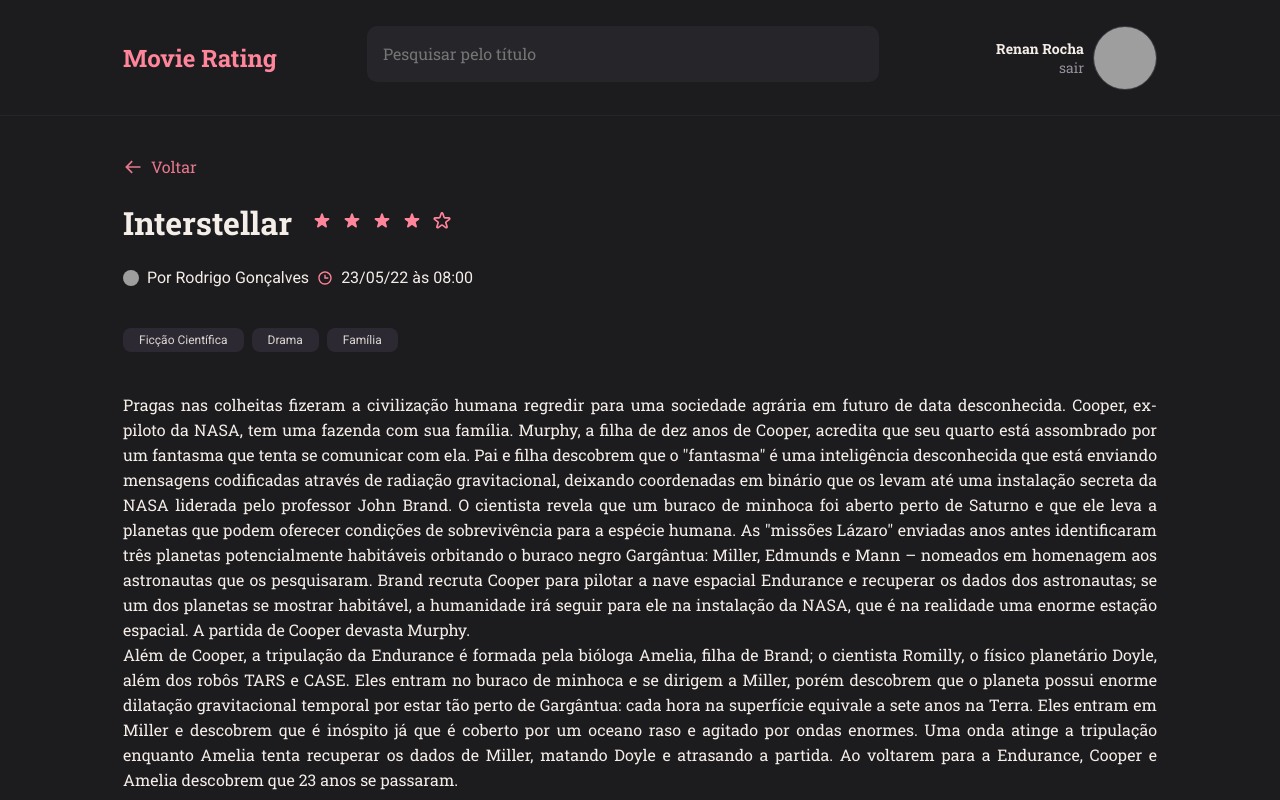
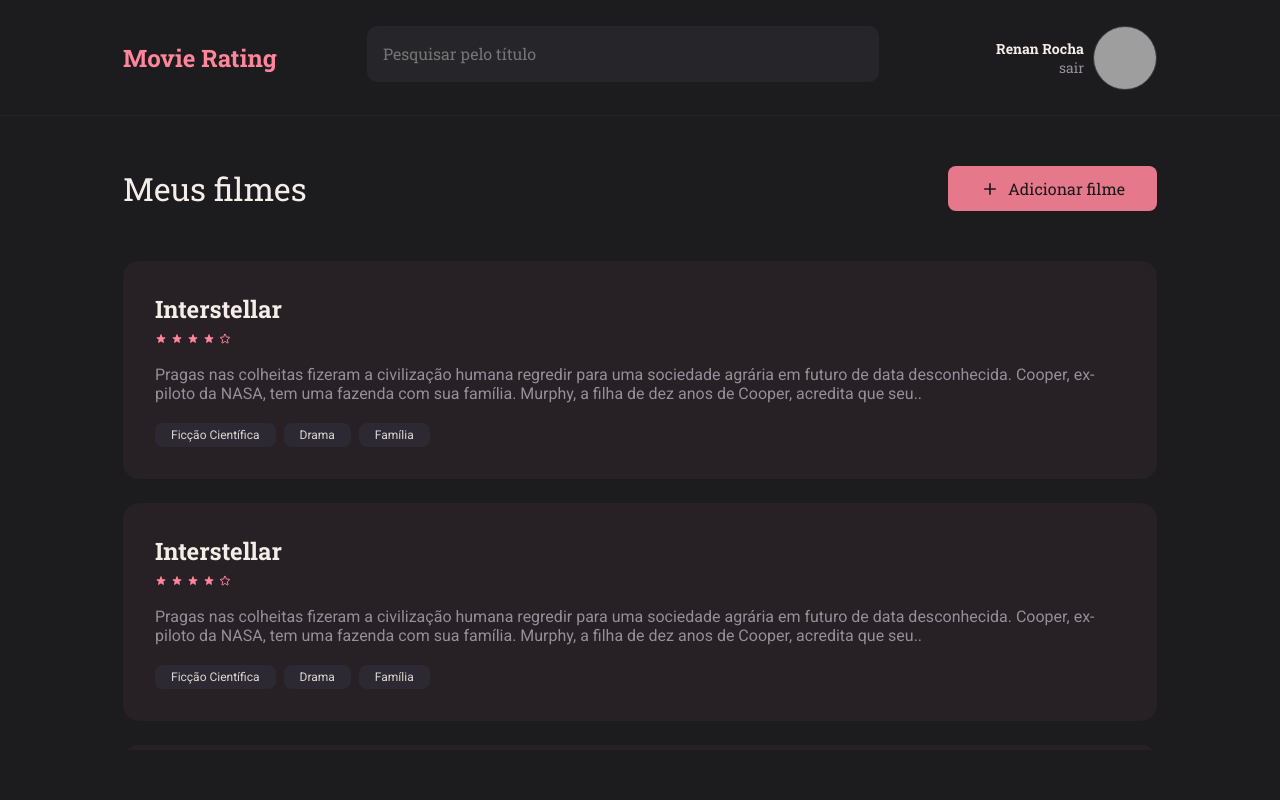
Before and after one commit to renanr0cha/explorer-movies-front, a React (Vite) app: page / in a window 1280 px wide. Built offline with nearby package versions, Linux system fonts and the light colour scheme; grey boxes are pictures that could not be loaded.

Commit message:
routes 50% done

```diff
--- a/src/main.jsx
+++ b/src/main.jsx
@@ -5,13 +5,13 @@
 import { ThemeProvider } from 'styled-components'
 import theme from "./styles/theme"
 
-import { Details } from './pages/Details'
+import { Routes } from './routes'
 
 ReactDOM.createRoot(document.getElementById('root')).render(
   <React.StrictMode>
     <ThemeProvider theme={theme}>
       <GlobalStyles/>
-        <Details />
+        <Routes />
     </ThemeProvider>
   </React.StrictMode>
 )
--- /dev/null
+++ b/src/routes/index.jsx
@@ -0,0 +1,11 @@
+import { BrowserRouter } from "react-router-dom";
+
+import { AppRoutes } from "./app.routes";
+
+export function Routes(){
+  return(
+    <BrowserRouter>
+      <AppRoutes/>
+    </BrowserRouter>
+  )
+}
```
Also changed, not shown: src/routes/auth.routes.jsx (added, +14 -0 lines), src/routes/app.routes.jsx (renamed from src/routes/app.routes.js), src/routes/auth.routes.js (deleted).
